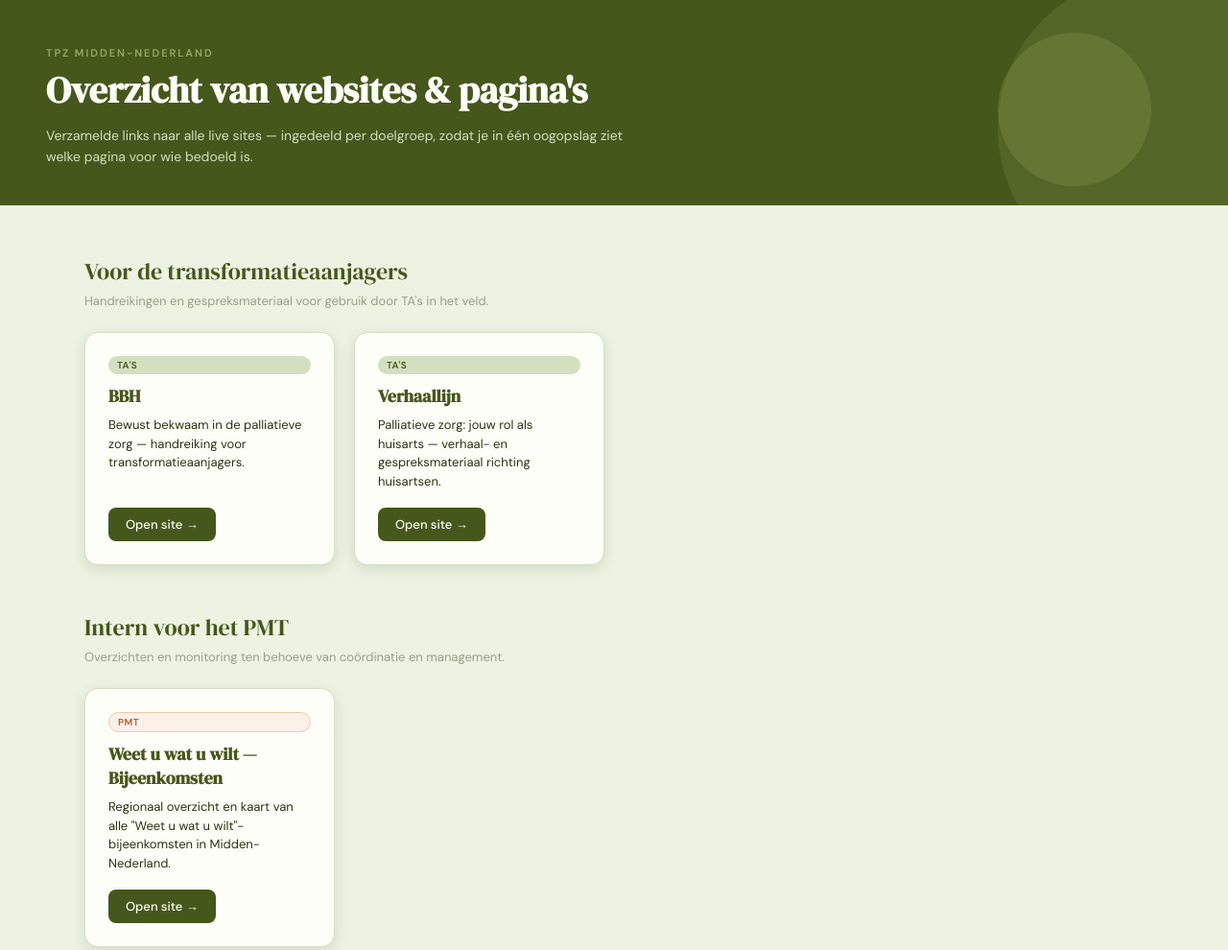
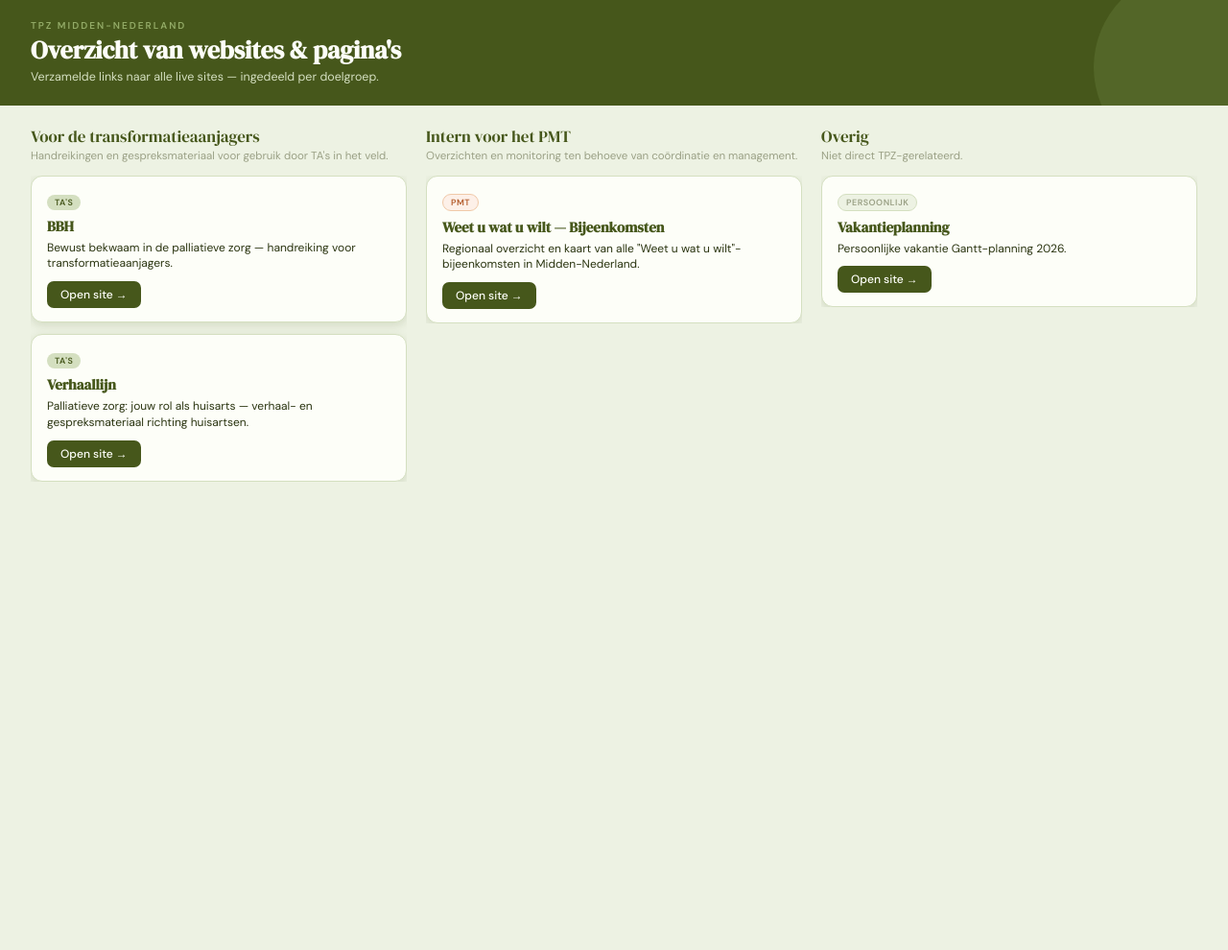
Before and after one commit to AnneloesB/Project_overview, a plain HTML site: page index.html in a window 1280 px wide. Shown: the top 990 px of the page at 96% size. After the commit the page ends 800 px from the top, so only its background shows below. Drawn offline with Linux system fonts and the light colour scheme.

Commit message:
Compact layout to fit single screen

```diff
--- a/index.html
+++ b/index.html
@@ -24,31 +24,34 @@
 }
 
 * { box-sizing: border-box; margin: 0; padding: 0; }
-body { font-family: 'DM Sans', sans-serif; background: var(--groen-xpale); color: var(--tekst); min-height: 100vh; padding: 0 0 80px; }
+html, body { height: 100%; }
+body { font-family: 'DM Sans', sans-serif; background: var(--groen-xpale); color: var(--tekst); display: flex; flex-direction: column; }
 
-.page-header { background: var(--groen-donker); color: var(--wit); padding: 48px 48px 40px; position: relative; overflow: hidden; }
-.page-header::after { content: ''; position: absolute; right: -80px; bottom: -80px; width: 320px; height: 320px; border-radius: 50%; background: var(--groen-licht); opacity: 0.18; }
-.page-header::before { content: ''; position: absolute; right: 80px; bottom: 20px; width: 160px; height: 160px; border-radius: 50%; background: var(--geel); opacity: 0.13; }
-.header-label { font-size: 11px; font-weight: 600; letter-spacing: 2px; text-transform: uppercase; color: var(--groen-licht); margin-bottom: 10px; }
-.page-header h1 { font-family: 'DM Serif Display', serif; font-size: clamp(22px, 3.5vw, 38px); line-height: 1.2; color: var(--wit); max-width: 680px; position: relative; }
-.header-sub { margin-top: 12px; font-size: 14px; color: var(--groen-pale); max-width: 620px; line-height: 1.6; position: relative; }
+.page-header { background: var(--groen-donker); color: var(--wit); padding: 20px 32px; position: relative; overflow: hidden; flex: 0 0 auto; }
+.page-header::after { content: ''; position: absolute; right: -60px; bottom: -60px; width: 200px; height: 200px; border-radius: 50%; background: var(--groen-licht); opacity: 0.18; }
+.header-label { font-size: 10px; font-weight: 600; letter-spacing: 2px; text-transform: uppercase; color: var(--groen-licht); margin-bottom: 4px; position: relative; }
+.page-header h1 { font-family: 'DM Serif Display', serif; font-size: clamp(18px, 2.4vw, 26px); line-height: 1.2; color: var(--wit); position: relative; }
+.header-sub { margin-top: 4px; font-size: 12.5px; color: var(--groen-pale); line-height: 1.4; position: relative; max-width: 700px; }
 
-.section-wrap { padding: 52px 48px 0; max-width: 1200px; margin: 0 auto; }
-.section-title { font-family: 'DM Serif Display', serif; font-size: 24px; color: var(--groen-donker); margin-bottom: 6px; }
-.section-desc { font-size: 13px; color: var(--grijs-mid); margin-bottom: 24px; }
-.section-block { margin-bottom: 48px; }
+.columns { flex: 1 1 auto; display: flex; gap: 20px; padding: 20px 32px; max-width: 1300px; margin: 0 auto; width: 100%; min-height: 0; }
+.column { flex: 1; display: flex; flex-direction: column; min-height: 0; }
+.section-title { font-family: 'DM Serif Display', serif; font-size: 17px; color: var(--groen-donker); margin-bottom: 2px; }
+.section-desc { font-size: 11.5px; color: var(--grijs-mid); margin-bottom: 12px; line-height: 1.3; }
 
-.card-grid { display: grid; grid-template-columns: repeat(auto-fill, minmax(260px, 1fr)); gap: 20px; }
-.card { background: var(--wit); border: 1px solid var(--groen-pale); border-radius: 14px; padding: 24px; box-shadow: 0 4px 14px var(--shadow); display: flex; flex-direction: column; transition: transform 0.15s ease, box-shadow 0.15s ease; }
-.card:hover { transform: translateY(-3px); box-shadow: 0 8px 20px var(--shadow); }
-.card h3 { font-family: 'DM Serif Display', serif; font-size: 18px; color: var(--groen-donker); margin-bottom: 8px; }
-.card p { font-size: 13px; color: var(--tekst); line-height: 1.5; flex-grow: 1; margin-bottom: 18px; }
-.card a.btn { align-self: flex-start; background: var(--groen-donker); color: var(--wit); text-decoration: none; font-size: 13px; font-weight: 500; padding: 9px 18px; border-radius: 8px; transition: background 0.15s ease; }
+.card-list { display: flex; flex-direction: column; gap: 12px; overflow: auto; }
+.card { background: var(--wit); border: 1px solid var(--groen-pale); border-radius: 12px; padding: 14px 16px; box-shadow: 0 3px 10px var(--shadow); }
+.card h3 { font-family: 'DM Serif Display', serif; font-size: 15px; color: var(--groen-donker); margin-bottom: 4px; }
+.card p { font-size: 12px; color: var(--tekst); line-height: 1.4; margin-bottom: 10px; }
+.card a.btn { display: inline-block; background: var(--groen-donker); color: var(--wit); text-decoration: none; font-size: 12px; font-weight: 500; padding: 6px 14px; border-radius: 7px; transition: background 0.15s ease; }
 .card a.btn:hover { background: var(--groen-mid); }
 
-.badge-ta { display: inline-block; background: var(--groen-pale); color: var(--groen-donker); font-size: 10px; font-weight: 600; letter-spacing: 0.5px; text-transform: uppercase; padding: 3px 9px; border-radius: 20px; margin-bottom: 10px; }
-.badge-pmt { display: inline-block; background: var(--oranje-pale); color: var(--oranje); border: 1px solid var(--oranje-border); font-size: 10px; font-weight: 600; letter-spacing: 0.5px; text-transform: uppercase; padding: 3px 9px; border-radius: 20px; margin-bottom: 10px; }
-.badge-overig { display: inline-block; background: var(--groen-xpale); color: var(--grijs-mid); border: 1px solid var(--groen-pale); font-size: 10px; font-weight: 600; letter-spacing: 0.5px; text-transform: uppercase; padding: 3px 9px; border-radius: 20px; margin-bottom: 10px; }
+.badge-ta { display: inline-block; background: var(--groen-pale); color: var(--groen-donker); font-size: 9px; font-weight: 600; letter-spacing: 0.5px; text-transform: uppercase; padding: 2px 8px; border-radius: 20px; margin-bottom: 6px; }
+.badge-pmt { display: inline-block; background: var(--oranje-pale); color: var(--oranje); border: 1px solid var(--oranje-border); font-size: 9px; font-weight: 600; letter-spacing: 0.5px; text-transform: uppercase; padding: 2px 8px; border-radius: 20px; margin-bottom: 6px; }
+.badge-overig { display: inline-block; background: var(--groen-xpale); color: var(--grijs-mid); border: 1px solid var(--groen-pale); font-size: 9px; font-weight: 600; letter-spacing: 0.5px; text-transform: uppercase; padding: 2px 8px; border-radius: 20px; margin-bottom: 6px; }
+
+@media (max-width: 800px) {
+  .columns { flex-direction: column; overflow: auto; }
+}
 </style>
 </head>
 <body>
@@ -56,15 +59,15 @@ body { font-family: 'DM Sans', sans-serif; background: var(--groen-xpale); color
 <header class="page-header">
   <div class="header-label">TPZ Midden-Nederland</div>
   <h1>Overzicht van websites &amp; pagina's</h1>
-  <p class="header-sub">Verzamelde links naar alle live sites — ingedeeld per doelgroep, zodat je in één oogopslag ziet welke pagina voor wie bedoeld is.</p>
+  <p class="header-sub">Verzamelde links naar alle live sites — ingedeeld per doelgroep.</p>
 </header>
 
-<div class="section-wrap">
+<div class="columns">
 
-  <div class="section-block">
+  <div class="column">
     <div class="section-title">Voor de transformatieaanjagers</div>
     <div class="section-desc">Handreikingen en gespreksmateriaal voor gebruik door TA's in het veld.</div>
-    <div class="card-grid">
+    <div class="card-list">
       <div class="card">
         <span class="badge-ta">TA's</span>
         <h3>BBH</h3>
@@ -80,10 +83,10 @@ body { font-family: 'DM Sans', sans-serif; background: var(--groen-xpale); color
     </div>
   </div>
 
-  <div class="section-block">
+  <div class="column">
     <div class="section-title">Intern voor het PMT</div>
     <div class="section-desc">Overzichten en monitoring ten behoeve van coördinatie en management.</div>
-    <div class="card-grid">
+    <div class="card-list">
       <div class="card">
         <span class="badge-pmt">PMT</span>
         <h3>Weet u wat u wilt — Bijeenkomsten</h3>
@@ -93,10 +96,10 @@ body { font-family: 'DM Sans', sans-serif; background: var(--groen-xpale); color
     </div>
   </div>
 
-  <div class="section-block">
+  <div class="column">
     <div class="section-title">Overig</div>
     <div class="section-desc">Niet direct TPZ-gerelateerd.</div>
-    <div class="card-grid">
+    <div class="card-list">
       <div class="card">
         <span class="badge-overig">Persoonlijk</span>
         <h3>Vakantieplanning</h3>
```
